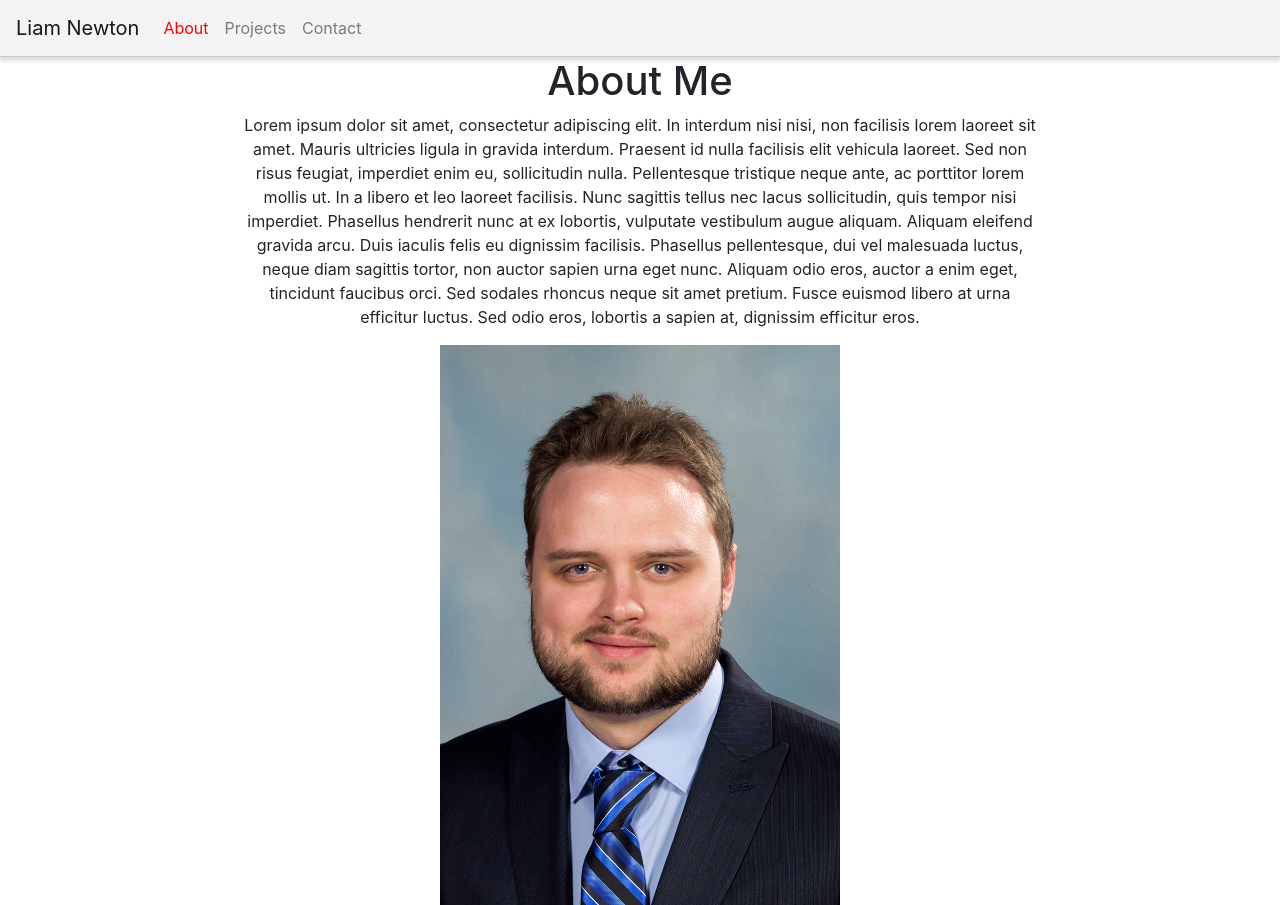
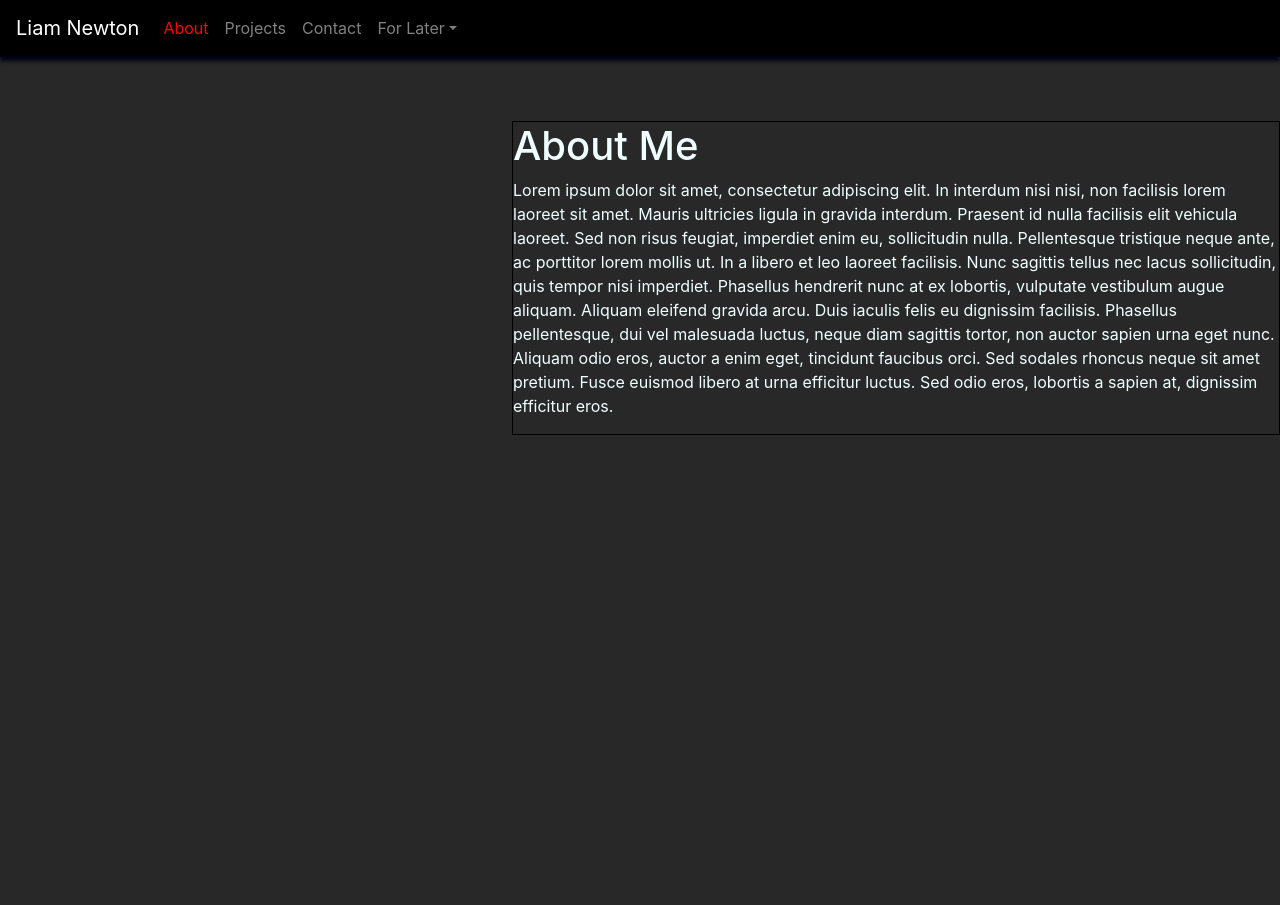
Before and after one commit to CodesReallyWell/ResumeWebsite, a React (Create React App) app: page /about in a window 1280 px wide. After the commit the page ends 800 px from the top, so only its background shows below. Built offline with nearby package versions, Linux system fonts and the light colour scheme.

Commit message:
Dark Enabled!

```diff
--- a/src/App.css
+++ b/src/App.css
@@ -1,8 +1,15 @@
 .App {
   text-align: center;
+  background: #282828;
+  background-color: #282828;
+  color: azure;
 }
 
 .App-logo {
   height: 40vmin;
   pointer-events: none;
 }
+
+.navbar {
+  color: azure;
+}
--- a/src/Components/AppNavBar.jsx
+++ b/src/Components/AppNavBar.jsx
@@ -1,13 +1,11 @@
 import React from "react"
-import { Navbar, Nav} from 'react-bootstrap'
+import { Navbar, Nav, NavDropdown} from 'react-bootstrap'
 import styled from 'styled-components'
 
 const NavBarWrap = styled.div`
-  border-bottom: 1px solid #ccc;
-  box-shadow: 0 4px 4px #ddd;
-  background: #f4f4f4;
-  align: center;
-  width: 100%;
+  background: #000000;
+  border-bottom: 1px solid #000012;
+  box-shadow: 0 4px 4px #000011;
 `
 
 // if props.isActive is true it returns green
@@ -29,10 +27,10 @@ const AppNavBar = (props) => {
 
   return (
     <NavBarWrap>
-      <Navbar expand="lg" >
+      <Navbar expand="sm" className="navbar-dark">
         <Navbar.Brand className="app-nav-link" href="/">Liam Newton</Navbar.Brand>
         <Navbar.Toggle aria-controls="basic-navbar-nav" />
-        <Navbar.Collapse>
+        <Navbar.Collapse id="responsive-navbar-nav">
           <Nav>
             <Nav.Link className="app-nav-link" href="/about">
               <NavLinkText isActive={isActiveRoute("/about")}>About</NavLinkText>
@@ -44,7 +42,14 @@ const AppNavBar = (props) => {
               <NavLinkText isActive={isActiveRoute("/contact")}>Contact</NavLinkText>
             </Nav.Link>
           </Nav>
-        </Navbar.Collapse>
+          <Nav className = "mr-auto">
+            <NavDropdown title="For Later" id="collasible-nav-dropdown">
+              <NavDropdown.Item href="/action/3.1">Something</NavDropdown.Item>
+              <NavDropdown.Item href="/action/3.2">Something</NavDropdown.Item>
+              <NavDropdown.Item href="/action/3.3">Something</NavDropdown.Item>
+            </NavDropdown>
+          </Nav>
+          </Navbar.Collapse>
       </Navbar>
     </NavBarWrap>
   )
--- a/src/Pages/About.jsx
+++ b/src/Pages/About.jsx
@@ -5,9 +5,11 @@ import { useLocation } from "react-router-dom"
 
 
 const TextWrapper = styled.div`
-  text-align: center;
-  margin: auto;
-  max-width: 800px;
+  text-align: left;
+  margin-top: 5%;
+  margin-left: 40%;
+  max-width: 1000px;
+  border: 1px solid black;
 
 `
 
@@ -16,13 +18,10 @@ const About = () => {
     <div>
       <div>
         <TextWrapper>
-          <div>
             <h1>About Me</h1>
             <p>
               Lorem ipsum dolor sit amet, consectetur adipiscing elit. In interdum nisi nisi, non facilisis lorem laoreet sit amet. Mauris ultricies ligula in gravida interdum. Praesent id nulla facilisis elit vehicula laoreet. Sed non risus feugiat, imperdiet enim eu, sollicitudin nulla. Pellentesque tristique neque ante, ac porttitor lorem mollis ut. In a libero et leo laoreet facilisis. Nunc sagittis tellus nec lacus sollicitudin, quis tempor nisi imperdiet. Phasellus hendrerit nunc at ex lobortis, vulputate vestibulum augue aliquam. Aliquam eleifend gravida arcu. Duis iaculis felis eu dignissim facilisis. Phasellus pellentesque, dui vel malesuada luctus, neque diam sagittis tortor, non auctor sapien urna eget nunc. Aliquam odio eros, auctor a enim eget, tincidunt faucibus orci. Sed sodales rhoncus neque sit amet pretium. Fusce euismod libero at urna efficitur luctus. Sed odio eros, lobortis a sapien at, dignissim efficitur eros.
             </p>
-            <img SRC={require("../Data/MyFace.jpg")} height='50%' width='50%'></img>
-          </div>
         </TextWrapper>
       </div>
     </div>
--- a/src/index.css
+++ b/src/index.css
@@ -5,6 +5,8 @@ body {
     sans-serif;
   -webkit-font-smoothing: antialiased;
   -moz-osx-font-smoothing: grayscale;
+  background-color: #282828;
+  color: azure;
 }
 
 code {
```
